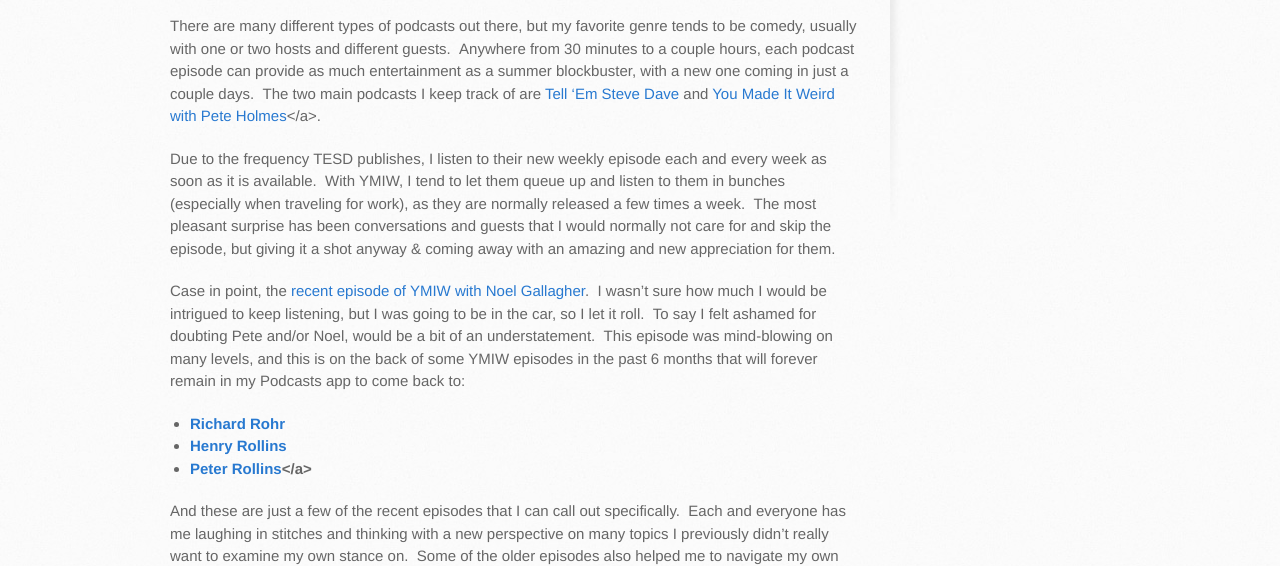
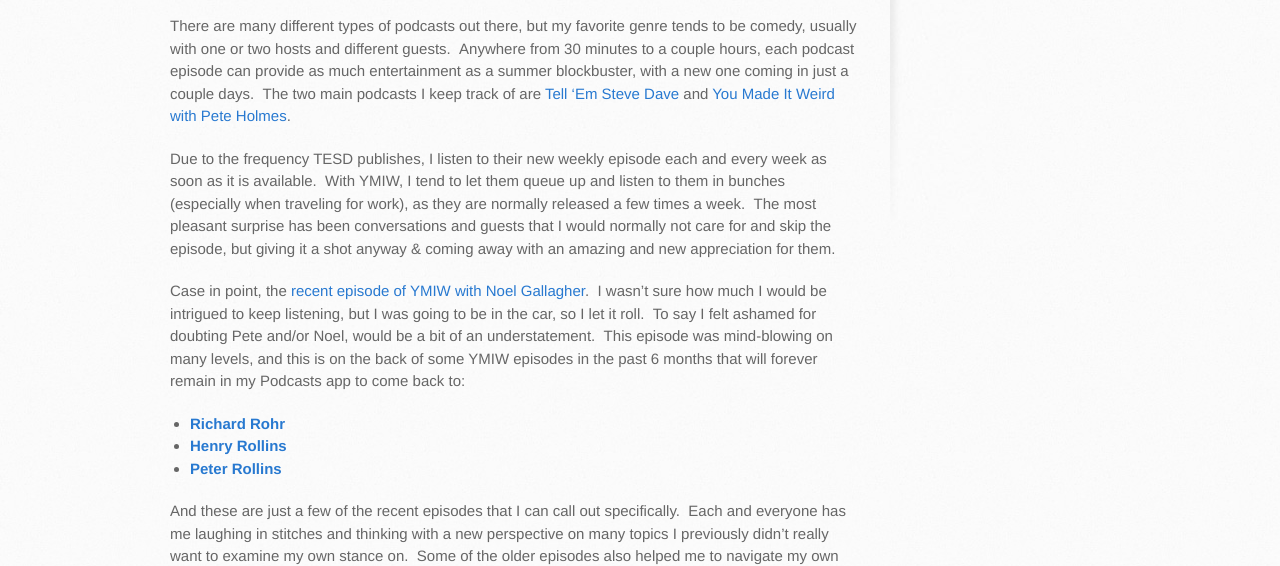
Before and after one commit to osowski/osowski.github.io, a Jekyll site: the page built from _posts/2015-06-01-on-podcasts.md, in a window 1280 px wide. Shown: the part 550-1116 px from the top of the page. Built offline with Jekyll 4.4.1, drawn with Linux system fonts in a browser that asks for light colours.

```diff
--- a/_posts/2015-06-01-on-podcasts.md
+++ b/_posts/2015-06-01-on-podcasts.md
@@ -18,7 +18,7 @@ This post is tangentially related to technology, so I figured I would share it,
 
 I've been a big fan of podcasts since they became more consumable about 7 years back, right around the same time the first iPhone was released.  In any given week, I am either binge listening to music albums I forgot I had or catching up on multiple episodes of a handful of podcasts.  Being a music lover for as long as I can remember, my appreciation for the long form interview has grown very much in time with the popularity of podcasts.
 
-There are many different types of podcasts out there, but my favorite genre tends to be comedy, usually with one or two hosts and different guests.  Anywhere from 30 minutes to a couple hours, each podcast episode can provide as much entertainment as a summer blockbuster, with a new one coming in just a couple days.  The two main podcasts I keep track of are [Tell 'Em Steve Dave](http://smodcast.com/channels/tell-em-steve-dave/) and [You Made It Weird with Pete Holmes](https://nerdist.com/tag/you-made-it-weird/)</a>.
+There are many different types of podcasts out there, but my favorite genre tends to be comedy, usually with one or two hosts and different guests.  Anywhere from 30 minutes to a couple hours, each podcast episode can provide as much entertainment as a summer blockbuster, with a new one coming in just a couple days.  The two main podcasts I keep track of are [Tell 'Em Steve Dave](http://smodcast.com/channels/tell-em-steve-dave/) and [You Made It Weird with Pete Holmes](https://nerdist.com/tag/you-made-it-weird/).
 
 Due to the frequency TESD publishes, I listen to their new weekly episode each and every week as soon as it is available.  With YMIW, I tend to let them queue up and listen to them in bunches (especially when traveling for work), as they are normally released a few times a week.  The most pleasant surprise has been conversations and guests that I would normally not care for and skip the episode, but giving it a shot anyway & coming away with an amazing and new appreciation for them.
 
@@ -26,7 +26,7 @@ Case in point, the [recent episode of YMIW with Noel Gallagher](https://nerdist.
 
   * **[Richard Rohr](https://nerdist.com/you-made-it-weird-253-richard-rohr/)**
   * **[Henry Rollins](https://nerdist.com/you-made-it-weird-243-henry-rollins/)**
-  * **[Peter Rollins](https://nerdist.com/you-made-it-weird-238-peter-rollins/)</a>**
+  * **[Peter Rollins](https://nerdist.com/you-made-it-weird-238-peter-rollins/)**
 
 And these are just a few of the recent episodes that I can call out specifically.  Each and everyone has me laughing in stitches and thinking with a new perspective on many topics I previously didn't really want to examine my own stance on.  Some of the older episodes also helped me to navigate my own thoughts and feelings when I needed something to bounce them off of.  Whatever was going on inside my head and I couldn't identify it, listening to YMIW (often in backlog as I was coming in about 2 years late), I would find an episode and Pete & guest would knock it out of the park, nailing exactly what I was feeling on the head.  Some of these episodes were:
 
```
Also changed, not shown: _posts/2016-01-11-twenty-fifteen-a-productive-year.md (+1 -2 lines).
